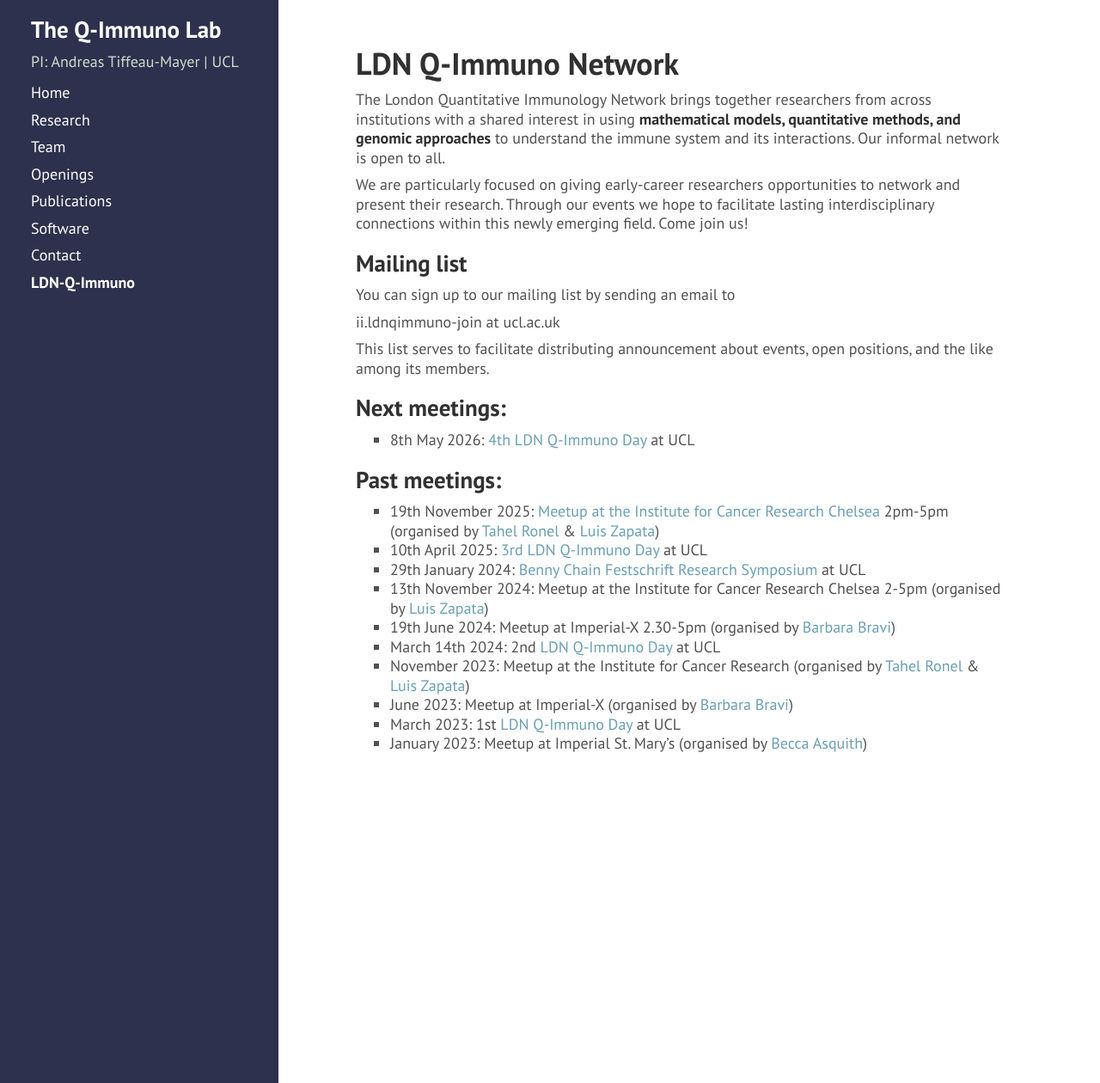
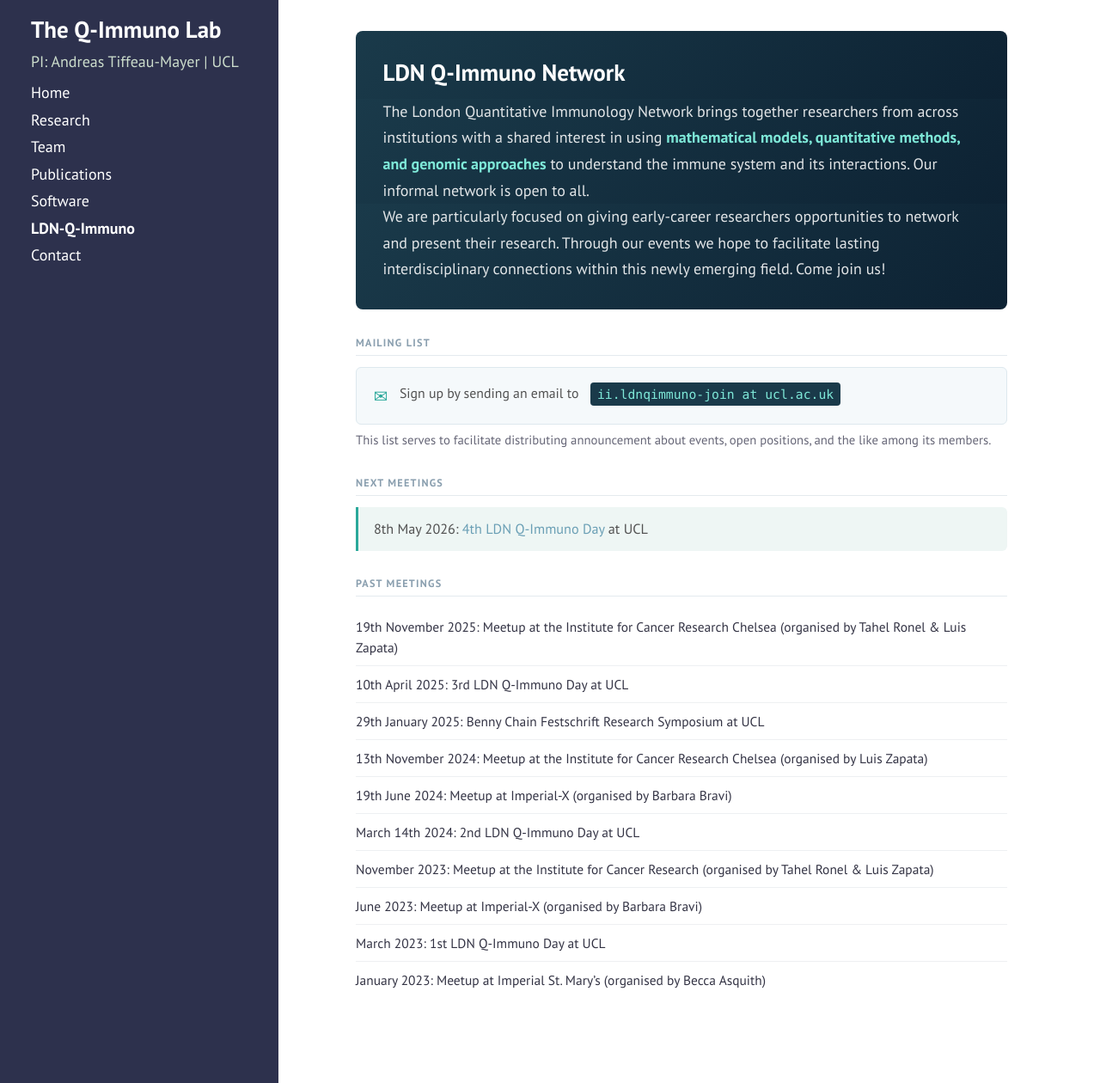
Before and after one commit to andim/andim.github.io, a Jekyll site: the page built from ldnqimmuno.md, in a window 1280 px wide and 1260 px high. Shown: the whole window at 86% size. Built offline with Jekyll 4.4.1, drawn with Linux system fonts in a browser that asks for light colours; nearby versions of some CDN libraries; a style sheet for code colours, icons or effects is not loaded.

Commit message:
nicer layout for ldnqimmuno page

```diff
--- a/_includes/sidebar.html
+++ b/_includes/sidebar.html
@@ -23,6 +23,9 @@
           {% if node.layout == "page" %}
             <a class="sidebar-nav-item{% if page.url == node.url %} active{% endif %}" href="{{ node.url }}">{{ node.title }}</a>
           {% endif %}
+          {% if node.layout == "ldnqimmuno" %}
+            <a class="sidebar-nav-item{% if page.url == node.url %} active{% endif %}" href="{{ node.url }}">{{ node.title }}</a>
+          {% endif %}
         {% endif %}
       {% endfor %}
 
--- /dev/null
+++ b/_layouts/ldnqimmuno.html
@@ -0,0 +1,9 @@
+---
+layout: page
+---
+
+<link rel="stylesheet" href="/public/css/ldnqimmuno.css">
+
+<div class="lqn-page">
+  {{ content }}
+</div>
--- a/ldnqimmuno.md
+++ b/ldnqimmuno.md
@@ -10,23 +11,23 @@ The London Quantitative Immunology Network brings together researchers from acro
 We are particularly focused on giving early-career researchers opportunities to network and present their research. Through our events we hope to facilitate lasting interdisciplinary connections within this newly emerging field. Come join us!
 
 ## Mailing list
-You can sign up to our mailing list by sending an email to
 
-ii.ldnqimmuno-join at ucl.ac.uk
+Sign up by sending an email to `ii.ldnqimmuno-join at ucl.ac.uk`
 
 This list serves to facilitate distributing announcement about events, open positions, and the like among its members.
 
-## Next meetings:
+## Next meetings
 - 8th May 2026: [4th LDN Q-Immuno Day](https://qimmuno.com/ldnday/) at UCL
 
-## Past meetings:
-- 19th November 2025: [Meetup at the Institute for Cancer Research Chelsea](https://forms.gle/YZT1y2Sp6YVjFFS1A) 2pm-5pm (organised by [Tahel Ronel](https://scholar.google.com/citations?user=GxSxgP0AAAAJ) & [Luis Zapata](https://www.icr.ac.uk/our-research/researchers-and-teams/dr-luis-zapata-ortiz))
+## Past meetings
+
+- 19th November 2025: [Meetup at the Institute for Cancer Research Chelsea](https://forms.gle/YZT1y2Sp6YVjFFS1A) (organised by [Tahel Ronel](https://scholar.google.com/citations?user=GxSxgP0AAAAJ) & [Luis Zapata](https://www.icr.ac.uk/our-research/researchers-and-teams/dr-luis-zapata-ortiz))
 - 10th April 2025: [3rd LDN Q-Immuno Day](https://qimmuno.com/ldnday2025/) at UCL
-- 29th January 2024: [Benny Chain Festschrift Research Symposium](https://www.eventbrite.com/e/benny-chain-festschrift-research-symposium-tickets-1006953173047?aff=oddtdtcreator) at UCL
-- 13th November 2024: Meetup at the Institute for Cancer Research Chelsea 2-5pm (organised by [Luis Zapata](https://www.icr.ac.uk/our-research/researchers-and-teams/dr-luis-zapata-ortiz))
-- 19th June 2024: Meetup at Imperial-X 2.30-5pm (organised by [Barbara Bravi](https://www.imperial.ac.uk/people/b.bravi21))
-- March 14th 2024: 2nd [LDN Q-Immuno Day](https://qimmuno.com/ldnday2024/) at UCL
+- 29th January 2025: [Benny Chain Festschrift Research Symposium](https://www.eventbrite.com/e/benny-chain-festschrift-research-symposium-tickets-1006953173047?aff=oddtdtcreator) at UCL
+- 13th November 2024: Meetup at the Institute for Cancer Research Chelsea (organised by [Luis Zapata](https://www.icr.ac.uk/our-research/researchers-and-teams/dr-luis-zapata-ortiz))
+- 19th June 2024: Meetup at Imperial-X (organised by [Barbara Bravi](https://www.imperial.ac.uk/people/b.bravi21))
+- March 14th 2024: [2nd LDN Q-Immuno Day](https://qimmuno.com/ldnday2024/) at UCL
 - November 2023: Meetup at the Institute for Cancer Research (organised by [Tahel Ronel](https://scholar.google.com/citations?user=GxSxgP0AAAAJ) & [Luis Zapata](https://www.icr.ac.uk/our-research/researchers-and-teams/dr-luis-zapata-ortiz))
 - June 2023: Meetup at Imperial-X (organised by [Barbara Bravi](https://www.imperial.ac.uk/people/b.bravi21))
-- March 2023: 1st [LDN Q-Immuno Day](https://qimmuno.com/ldnday2023/) at UCL
+- March 2023: [1st LDN Q-Immuno Day](https://qimmuno.com/ldnday2023/) at UCL
 - January 2023: Meetup at Imperial St. Mary's (organised by [Becca Asquith](https://www.imperial.ac.uk/people/b.asquith))
--- /dev/null
+++ b/public/css/ldnqimmuno.css
@@ -0,0 +1,156 @@
+/* ==========================================================================
+   LDN Q-Immuno Network — page styles
+   Scoped under .lqn-page, loaded only via layout: ldnqimmuno
+
+   Jekyll auto-generates IDs from heading text, e.g.:
+     ## Mailing list   →  <h2 id="mailing-list">
+     ## Next meetings  →  <h2 id="next-meetings">
+     ## Past meetings  →  <h2 id="past-meetings">
+   These IDs are used as stable anchors so selectors don't break
+   if the order of sections changes.
+   ========================================================================== */
+
+
+/* ── Hero: style the h1 + intro paragraphs as a banner ─────────────────── */
+
+.lqn-page h1 {
+  background: linear-gradient(135deg, #1a3a4a 0%, #0d2233 100%);
+  color: #fff;
+  border-radius: 8px 8px 0 0;
+  margin: 0;
+  padding: 1.75rem 1.75rem 0.75rem;
+  font-size: 1.5rem;
+  border-bottom: none;
+  position: relative;
+}
+
+/* The two intro paragraphs that follow h1, before the first h2 */
+.lqn-page h1 + p,
+.lqn-page h1 + p + p {
+  background: linear-gradient(135deg, #1a3a4a 0%, #0d2233 100%);
+  color: rgba(255, 255, 255, 0.88);
+  padding: 0 1.75rem;
+  margin: 0;
+  line-height: 1.7;
+}
+
+/* Close off the hero card on the last intro paragraph */
+.lqn-page h1 + p + p {
+  padding-bottom: 1.75rem;
+  border-radius: 0 0 8px 8px;
+  margin-bottom: 1.75rem;
+}
+
+.lqn-page h1 + p strong,
+.lqn-page h1 + p + p strong {
+  color: #7ee8d8;
+}
+
+
+/* ── Section headings: replace default h2 with a small label ───────────── */
+
+.lqn-page h2 {
+  font-size: 0.68rem;
+  font-weight: 700;
+  letter-spacing: 0.1em;
+  text-transform: uppercase;
+  color: #8a9faf;
+  border-bottom: 1px solid #e4eaee;
+  padding-bottom: 0.35rem;
+  margin-top: 1.75rem;
+  margin-bottom: 0.75rem;
+  line-height: 1.2;
+}
+
+
+/* ── Mailing list section ───────────────────────────────────────────────── */
+
+/* The paragraph and its inline code that follow #mailing-list */
+#mailing-list + p {
+  display: flex;
+  align-items: flex-start;
+  gap: 0.75rem;
+  border: 1px solid #dde8ee;
+  border-radius: 6px;
+  padding: 0.9rem 1.1rem;
+  background: #f5f9fb;
+  font-size: 0.88rem;
+  line-height: 1.6;
+  margin-bottom: 0.35rem;
+}
+
+/* Prepend an envelope icon via pseudo-element */
+#mailing-list + p::before {
+  content: "✉";
+  font-size: 1.1rem;
+  flex-shrink: 0;
+  margin-top: 0.05rem;
+  color: #2aa89a;
+}
+
+/* The email address rendered as inline code */
+#mailing-list + p code {
+  font-size: 0.82rem;
+  background: #1a3a4a;
+  color: #7ee8d8;
+  padding: 2px 8px;
+  border-radius: 4px;
+  border: none;
+  white-space: nowrap;
+}
+
+/* The explanatory sentence below */
+#mailing-list + p + p {
+  font-size: 0.82rem;
+  color: #667;
+  margin-top: 0;
+  line-height: 1.55;
+}
+
+
+/* ── Next meetings: highlight as cards ─────────────────────────────────── */
+
+#next-meetings + ul {
+  list-style: none;
+  padding: 0;
+  margin: 0;
+}
+
+#next-meetings + ul li {
+  background: #eef6f4;
+  border-left: 3px solid #2aa89a;
+  border-radius: 0 6px 6px 0;
+  padding: 0.7rem 1rem;
+  margin-bottom: 0.4rem;
+  font-size: 0.9rem;
+  line-height: 1.55;
+}
+
+
+/* ── Past meetings: compact timeline rows ──────────────────────────────── */
+
+#past-meetings + ul {
+  list-style: none;
+  padding: 0;
+  margin: 0;
+}
+
+#past-meetings + ul li {
+  padding: 0.5rem 0;
+  border-bottom: 1px solid #eef0f2;
+  font-size: 0.86rem;
+  line-height: 1.55;
+  color: #334;
+}
+
+#past-meetings + ul li:last-child {
+  border-bottom: none;
+}
+
+#past-meetings + ul li a {
+  color: inherit;
+}
+
+#past-meetings + ul li a:hover {
+  color: #2aa89a;
+}
```
Also changed, not shown: other parts of ldnqimmuno.md (+3 -2 lines), contact.md (+3 -3 lines), ldnday.md (+0 -1 lines), openings.md (+1 -0 lines).
